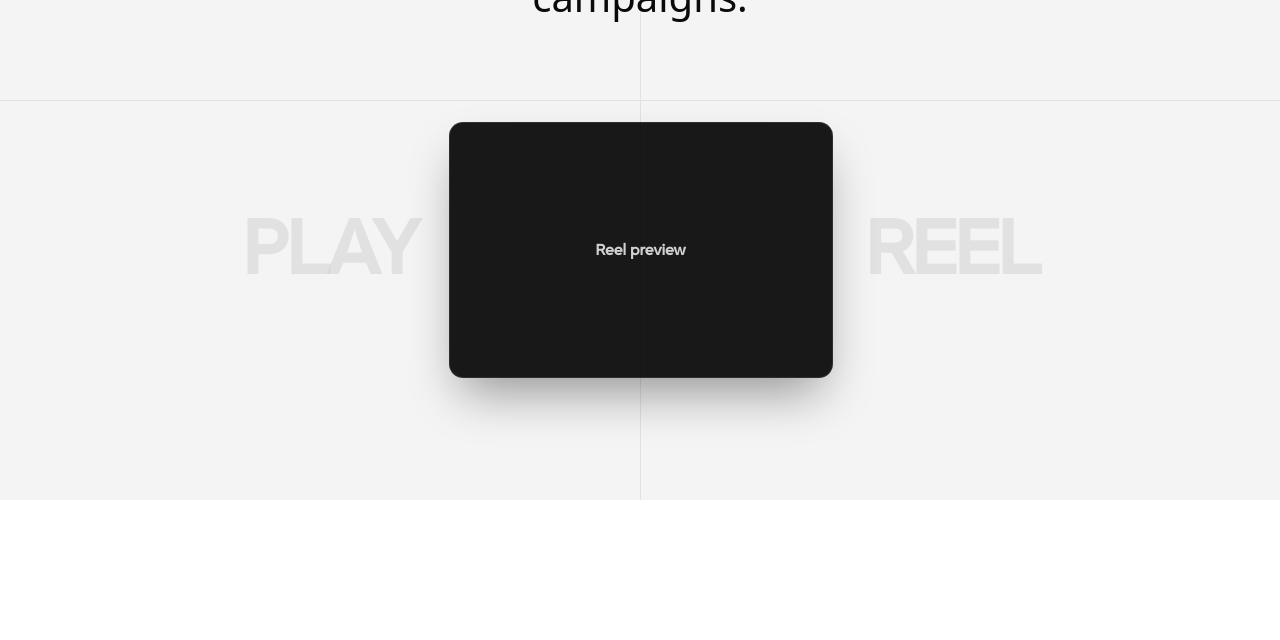
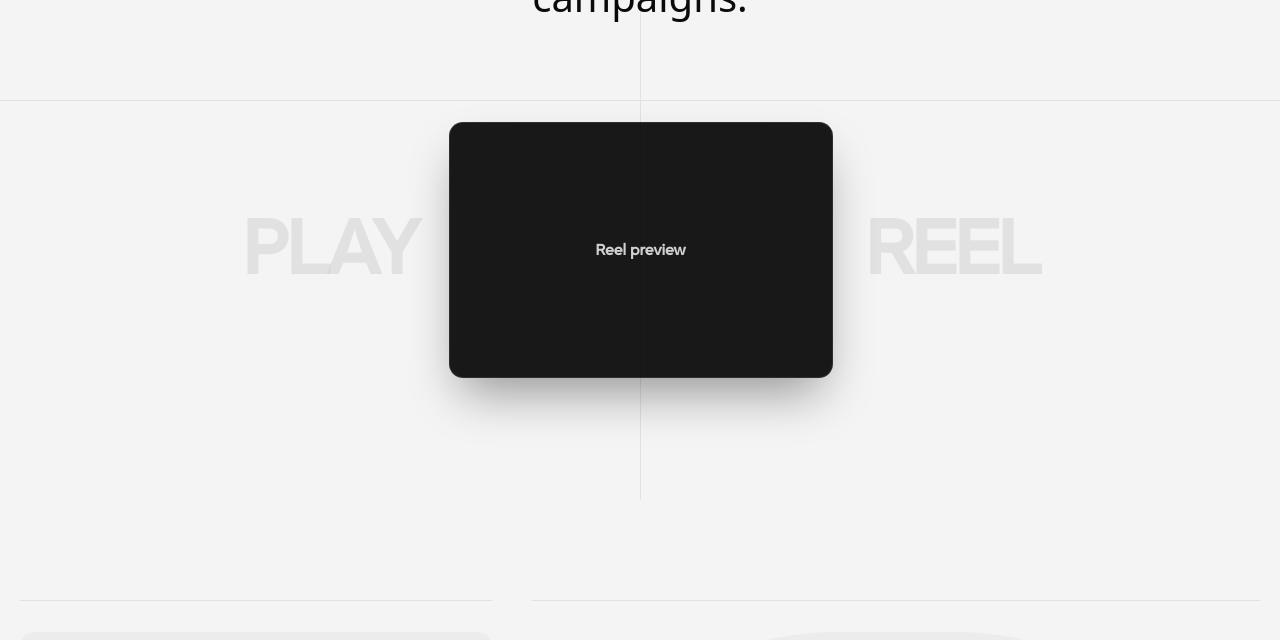
Before and after one commit to applepieas/wlf-project, a Next.js app: page / in a window 1280 px wide. Shown: the part 1100-1740 px from the top of the page. Before the commit the page ends 1600 px from the top, so only its background shows below. Built offline with nearby package versions, Linux system fonts and the light colour scheme.

Commit message:
feat: introduce InfoGridSection component, update homepage layout, and add project style guide.

```diff
--- a/app/page.tsx
+++ b/app/page.tsx
@@ -1,14 +1,16 @@
 import HeroSection from '@/components/hero/HeroSection'
 import AboutSection from '@/components/about/AboutSection'
+import InfoGridSection from '@/components/info/InfoGridSection'
 import React from 'react'
 
 
 const page = () => {
   return (
 
-    <div className='h-[200vh]'>
+    <div className='min-h-screen'>
       <HeroSection />
       <AboutSection />
+      <InfoGridSection />
     </div>
   )
 }
--- /dev/null
+++ b/components/info/InfoGridSection.tsx
@@ -0,0 +1,35 @@
+import React from 'react'
+
+const InfoGridSection = () => {
+  return (
+    <div className='h-screen w-full flex items-center justify-center relative bg-[#f4f4f4]'>
+      <div className="w-full px-5 h-full grid grid-cols-5 gap-10 py-20">
+
+        {/* Left Column - 1fr */}
+        <div className="col-span-2 flex flex-col h-full relative pt-8 my-5">
+          {/* Gray line above */}
+          <div className="absolute top-0 w-full h-[1px] bg-[#e1e1e1]"></div>
+
+          {/* Card */}
+          <div className="flex-1 bg-neutral-200/50 w-full rounded-xl h-[600px] max-h-[80vh]">
+            {/* Content placeholder */}
+          </div>
+        </div>
+
+        {/* Right Column - 2fr */}
+        <div className="col-span-3 flex flex-col h-full relative pt-8 my-5">
+          {/* Gray line above */}
+          <div className="absolute top-0 w-full h-[1px] bg-[#e1e1e1]"></div>
+
+          {/* Card with pill shape */}
+          <div className="flex-1 bg-neutral-200/50 w-full rounded-full h-[600px] max-h-[80vh]">
+            {/* Content placeholder */}
+          </div>
+        </div>
+
+      </div>
+    </div>
+  )
+}
+
+export default InfoGridSection
```
Also changed, not shown: 1 other file (tests, documents, lock files or other folders).
